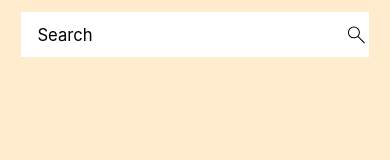
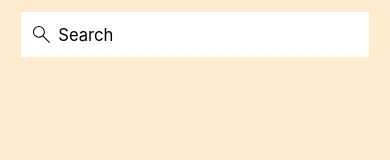
Before and after one commit to lulu70/better-shopping-list, a React Native app: screen / in a window 390 px wide. Shown: the top 160 px of the page. Built offline with nearby package versions, Linux system fonts and the light colour scheme.

Commit message:
Changed ApptextInput

```diff
--- a/src/components/AddModal.tsx
+++ b/src/components/AddModal.tsx
@@ -11,6 +11,7 @@ import {
 import AppButton from './AppButton';
 import AppTextInput from './AppTextInput';
 import AddIcon from '../Icons/AddIcons';
+import CloseIcon from '../Icons/CloseIcon';
 import theme from '../constants/theme';
 import MainContext from '../context/MainContext/MainContext';
 import { horizontalScale, verticalScale } from '../helpers/scaleHelpers';
@@ -20,6 +21,9 @@ const AddModal = () => {
     React.useContext(MainContext);
   const [inputValue, setInputValue] = React.useState('');
 
+  const resetInputValue = () => {
+    setInputValue('');
+  };
   const resetAddModalState = () => {
     setInputValue('');
     closeAddModal();
@@ -46,6 +50,8 @@ const AddModal = () => {
               onChangeText={onChangeText}
               autoFocus
               placeholder="Add an item here"
+              rightIcon={inputValue.length > 0 && <CloseIcon />}
+              onRightIconPress={resetInputValue}
             />
             <AppButton
               onPress={handleAddPress}
--- a/src/components/AppTextInput.tsx
+++ b/src/components/AppTextInput.tsx
@@ -14,6 +14,8 @@ interface Props {
   onBlur?: () => void;
   rightIcon?: React.ReactNode;
   onRightIconPress?: () => void;
+  leftIcon?: React.ReactNode;
+  maxLength?: number;
   style?: TextStyle;
 }
 
@@ -26,7 +28,8 @@ const AppTextInput = ({
   onBlur,
   rightIcon,
   onRightIconPress,
-
+  leftIcon,
+  maxLength = 28,
   style,
 }: Props) => {
   const inputRef = React.useRef<TextInput>(null);
@@ -36,11 +39,21 @@ const AppTextInput = ({
   }, [autoFocus]);
 
   return (
-    <View>
+    <View style={styles.container}>
+      <View style={styles.leftIcon}>{leftIcon}</View>
       <TextInput
         ref={inputRef}
         placeholder={placeholder}
-        style={[styles.textInput, style]}
+        maxLength={maxLength}
+        style={[
+          styles.textInput,
+          {
+            paddingHorizontal: leftIcon
+              ? horizontalScale(theme.spacing.spacing_4)
+              : horizontalScale(theme.spacing.spacing_16),
+          },
+          style,
+        ]}
         value={value}
         onChangeText={onChangeText}
         onFocus={onfocus}
@@ -58,16 +71,19 @@ const AppTextInput = ({
 export default AppTextInput;
 
 const styles = StyleSheet.create({
+  container: {
+    flexDirection: 'row',
+    backgroundColor: 'white',
+    alignItems: 'center',
+  },
+  leftIcon: {
+    paddingLeft: horizontalScale(theme.spacing.spacing_8),
+  },
   textInput: {
     backgroundColor: 'white',
-    paddingHorizontal: horizontalScale(theme.spacing.spacing_16),
     paddingVertical: verticalScale(theme.spacing.spacing_12),
     fontSize: horizontalScale(theme.fontSize.fontSize_16),
+    flexGrow: 1,
   },
-  rightButton: {
-    position: 'absolute',
-    alignSelf: 'flex-end',
-    top: '50%',
-    transform: [{ translateY: -horizontalScale(theme.spacing.spacing_12) }],
-  },
+  rightButton: {},
 });
--- a/src/components/Search.tsx
+++ b/src/components/Search.tsx
@@ -62,9 +62,8 @@ const Search = () => {
         placeholder="Search"
         onfocus={handleInputFocus}
         onBlur={handleInputBlur}
-        rightIcon={
-          isSearching && inputValue.length > 0 ? <CloseIcon /> : <SearchIcon />
-        }
+        rightIcon={isSearching && inputValue.length > 0 && <CloseIcon />}
+        leftIcon={<SearchIcon />}
         onRightIconPress={handleRightIconPress}
       />
       {searchResults.length > 0 && (
```
Also changed, not shown: 1 other file (tests, documents, lock files or other folders).
